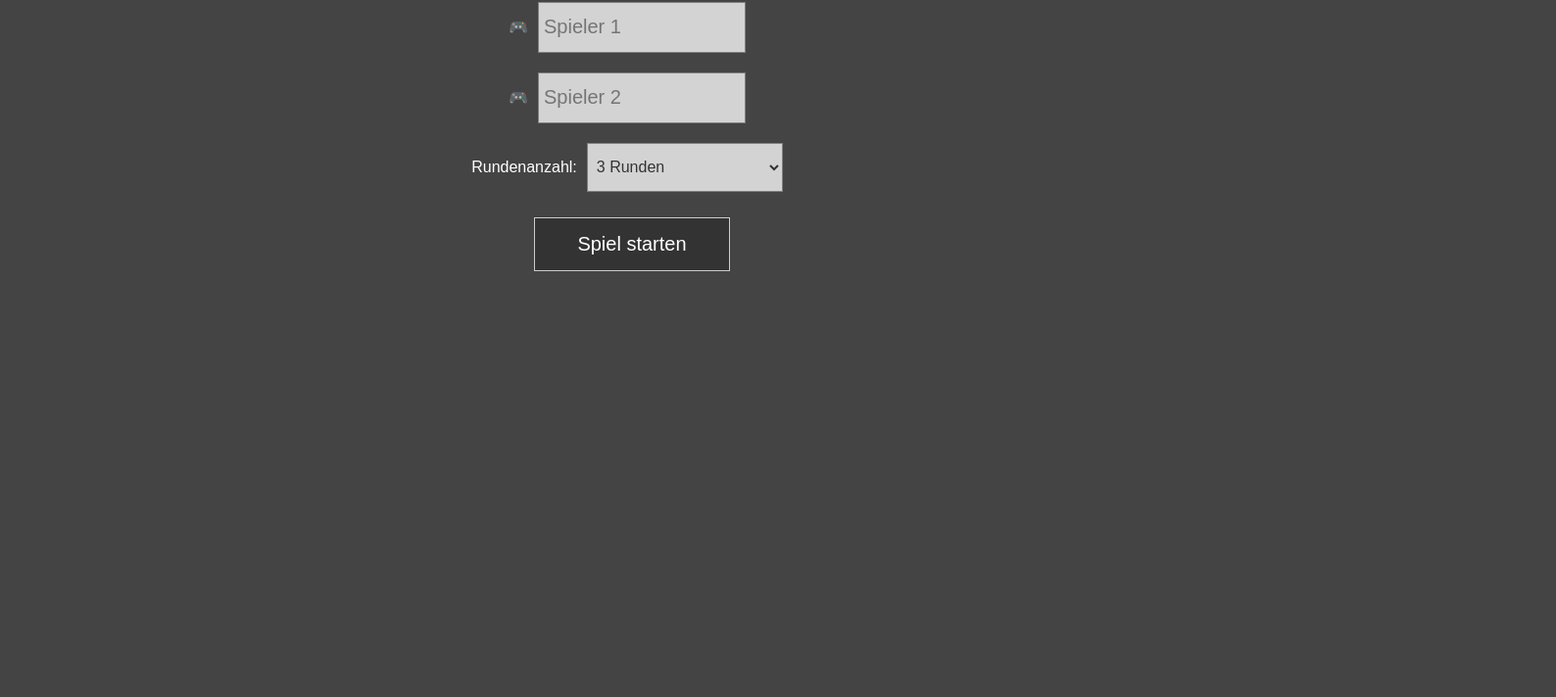
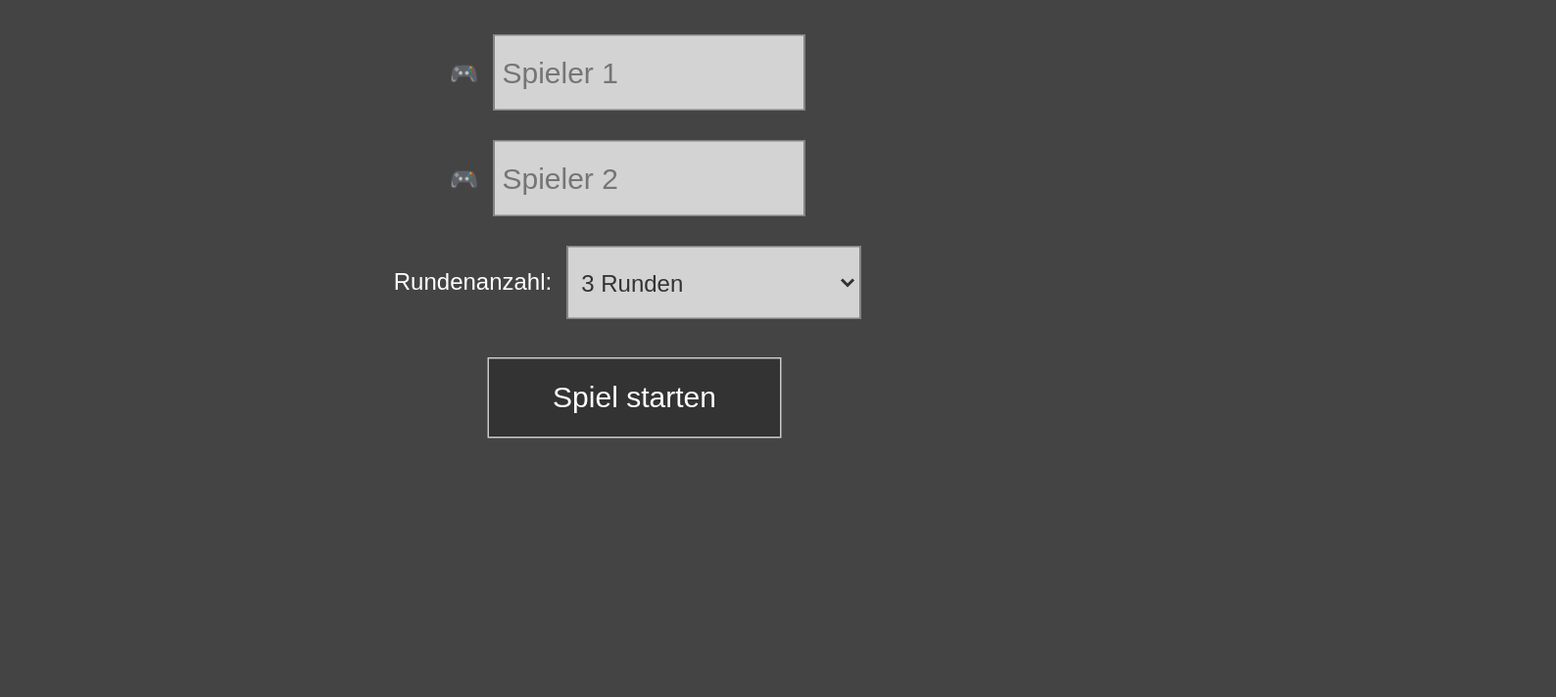
Before and after one commit to geierEins/geiereins.github.io, a plain HTML site: page index.html in a window 1280 px wide. Shown: the part 88-800 px from the top of the page at 98% size, 1588 px wide, since content can reach past the window. Drawn offline with nearby package versions, Linux system fonts and the light colour scheme.

Commit message:
Updated style.css -> scale(1.5)

```diff
--- a/style.css
+++ b/style.css
@@ -1,5 +1,5 @@
 body {
-    transform: scale(1);
+    transform: scale(1.5);
     transform-origin: top center;
     background-color: #444444;
     color: white;
```
